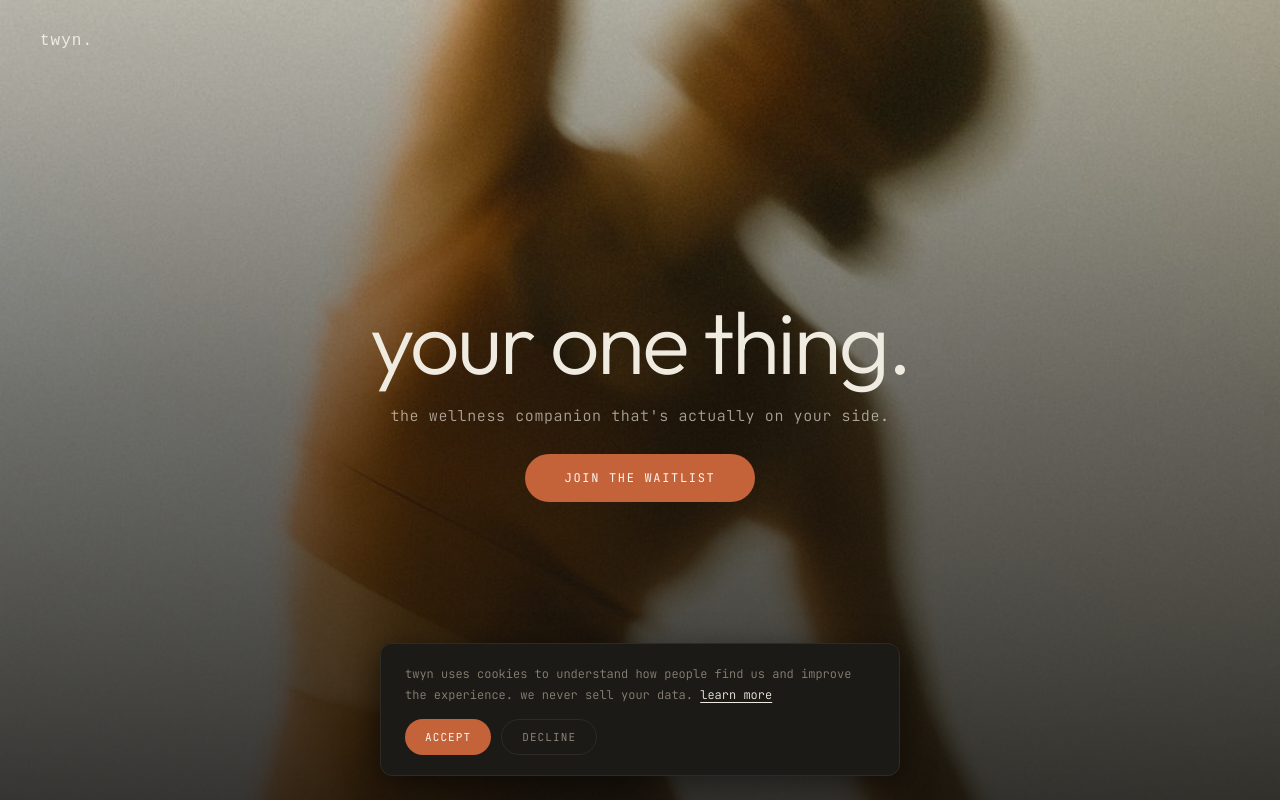
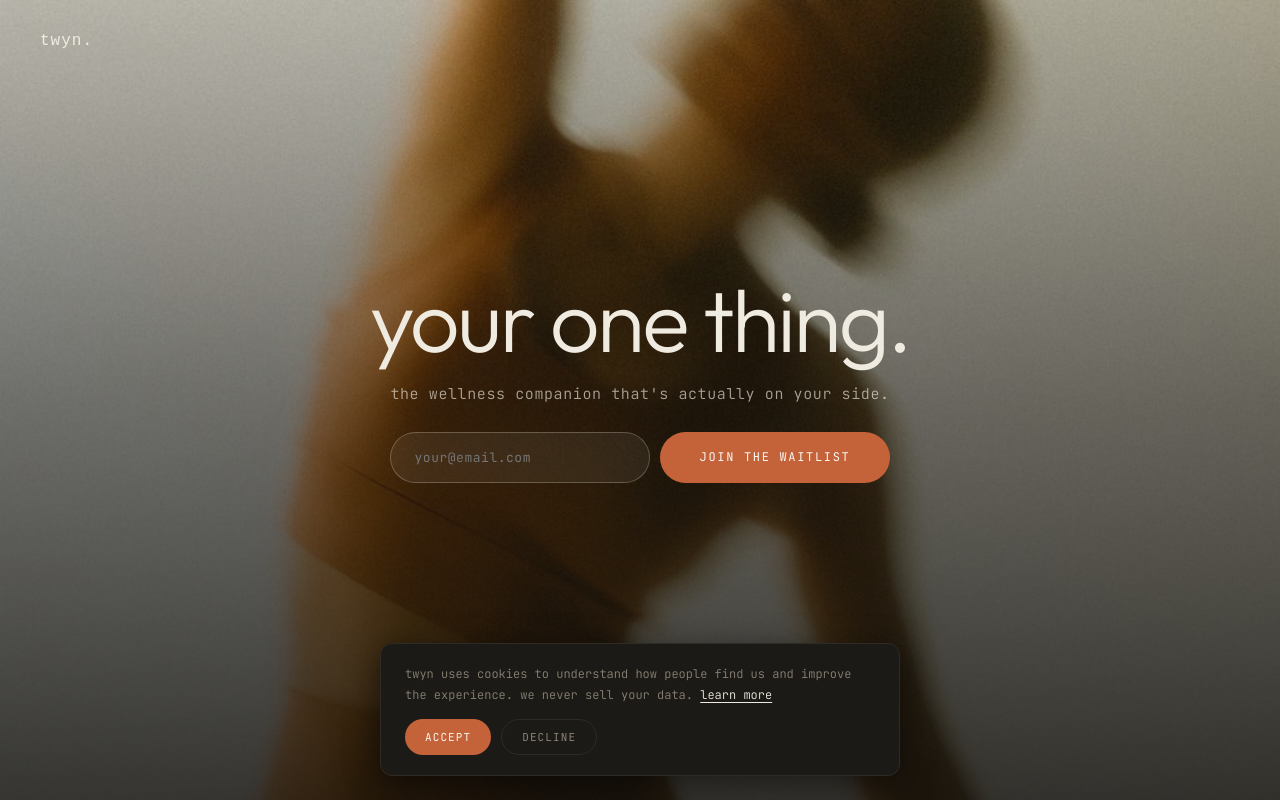
Before and after one commit to nikitash18/twyn-site, a plain HTML site: page index.html in a window 1280 px wide. Shown: the top 800 px of the page. Drawn offline with Linux system fonts and the light colour scheme; a web font is replaced by a local one.

Commit message:
Update index.html
Updated how we capture emails for the waitlist.

```diff
--- a/index.html
+++ b/index.html
@@ -132,8 +132,9 @@
     border-radius: 9999px;
     background: var(--terra);
     color: var(--cream);
+    border: none;
+    cursor: pointer;
     transition: opacity 0.2s, transform 0.2s;
-    margin-top: 8px;
   }
 
   .btn:hover { opacity: 0.88; transform: translateY(-1px); }
@@ -419,7 +420,6 @@
     display: block;
   }
 
-  /* Placeholder shown when no image is set */
   .journey-img-placeholder {
     width: 100%;
     height: 100%;
@@ -518,17 +518,21 @@
   <div class="hero-content">
     <h1 class="hero-heading">your one thing.</h1>
     <p class="hero-sub">the wellness companion that's actually on your side.</p>
-    <a href="https://form.typeform.com/to/NMLbJcnG" target="_blank" rel="noopener" class="btn">join the waitlist</a>
+
+    <!-- WAITLIST FORM -->
+    <div id="waitlistForm" style="display:flex;gap:10px;margin-top:8px;flex-wrap:wrap;justify-content:center;">
+      <input
+        type="email"
+        id="waitlistEmail"
+        placeholder="your@email.com"
+        style="font-family:'JetBrains Mono',monospace;font-size:13px;padding:16px 24px;border-radius:9999px;border:0.5px solid rgba(240,235,225,0.25);background:rgba(240,235,225,0.07);color:var(--parchment);outline:none;width:260px;letter-spacing:0.04em;"
+      />
+      <button onclick="submitWaitlist()" class="btn">join the waitlist</button>
+    </div>
+    <p id="waitlistMsg" style="font-size:12px;color:var(--stone);letter-spacing:0.04em;min-height:18px;margin-top:4px;"></p>
   </div>
 </section>
 
-<!-- ═══════════════════════════════════════════════════════════
-     FOLLOW OUR JOURNEY SECTION
-     ─ To add a new week: copy one .journey-card block below
-     ─ To add an image: replace <div class="journey-img-placeholder"></div>
-       with <img src="your-image.jpg" alt="Week X">
-     ─ New cards appear automatically in the carousel
-     ═══════════════════════════════════════════════════════════ -->
 <section class="journey">
   <div class="journey-inner">
     <div class="journey-header">
@@ -543,7 +547,6 @@
     <div class="journey-viewport">
       <div class="journey-track" id="journeyTrack">
 
-        <!-- WEEK 01 ─ save your screenshot as week1.jpg in the repo root to show it here -->
         <div class="journey-card">
           <div class="journey-img-wrap">
             <img src="week1.jpg" alt="Week 1 — Xcode setup and welcome screen design" onerror="this.style.display='none';this.nextElementSibling.style.display='block'">
@@ -553,11 +556,10 @@
           <div class="journey-body">
             <span class="journey-week-label">week 01</span>
             <h3 class="journey-title">building the brand.</h3>
-            <p class="journey-text">week one was about more than just aesthetics; it was about defining the soul of twyn. We focused on establishing a visual identity and design system that balances personality with scalability. By launching our social presence early, we’ve begun building a community-led feedback loop before the first pixel of the app is even interacted with.</p>
+            <p class="journey-text">week one was about more than just aesthetics; it was about defining the soul of twyn. We focused on establishing a visual identity and design system that balances personality with scalability. By launching our social presence early, we've begun building a community-led feedback loop before the first pixel of the app is even interacted with.</p>
           </div>
         </div>
 
-        <!-- WEEK 02 -->
         <div class="journey-card">
           <div class="journey-img-wrap">
             <img src="week2.jpg" alt="Week 2 — animations, polish and making it feel alive" onerror="this.style.display='none';this.nextElementSibling.style.display='block'">
@@ -635,6 +637,43 @@
 </div>
 
 <script>
+  // ─── Waitlist form ──────────────────────────────────────────
+  async function submitWaitlist() {
+    const email = document.getElementById('waitlistEmail').value.trim()
+    const msg = document.getElementById('waitlistMsg')
+
+    if (!email || !email.includes('@')) {
+      msg.textContent = 'please enter a valid email.'
+      return
+    }
+
+    msg.textContent = '...'
+
+    const res = await fetch('https://ssgqucgbnguthqwrwpzc.supabase.co/functions/v1/submit-email', {
+      method: 'POST',
+      headers: { 'Content-Type': 'application/json' },
+      body: JSON.stringify({ email })
+    })
+
+    if (res.ok) {
+      document.getElementById('waitlistForm').style.display = 'none'
+      msg.style.color = 'var(--parchment)'
+      msg.textContent = "you're on the list. we'll be in touch ✦"
+    } else if (res.status === 409) {
+      msg.textContent = "you're already on the list!"
+    } else {
+      msg.textContent = 'something went wrong — dm us on instagram.'
+    }
+  }
+
+  // Allow Enter key to submit
+  document.addEventListener('DOMContentLoaded', function() {
+    document.getElementById('waitlistEmail').addEventListener('keydown', function(e) {
+      if (e.key === 'Enter') submitWaitlist()
+    })
+  })
+  // ────────────────────────────────────────────────────────────
+
   // ─── Journey carousel ───────────────────────────────────────
   (function () {
     const track    = document.getElementById('journeyTrack');
@@ -674,10 +713,8 @@
       prevBtn.disabled = current === 0;
       nextBtn.disabled = current >= maxIndex();
 
-      // Only show controls when there is more than one card
       controls.style.visibility = total > 1 ? 'visible' : 'hidden';
 
-      // Progress bar
       const pct = maxIndex() === 0 ? 100 : (current / maxIndex()) * 100;
       fill.style.width = pct + '%';
     }
```
